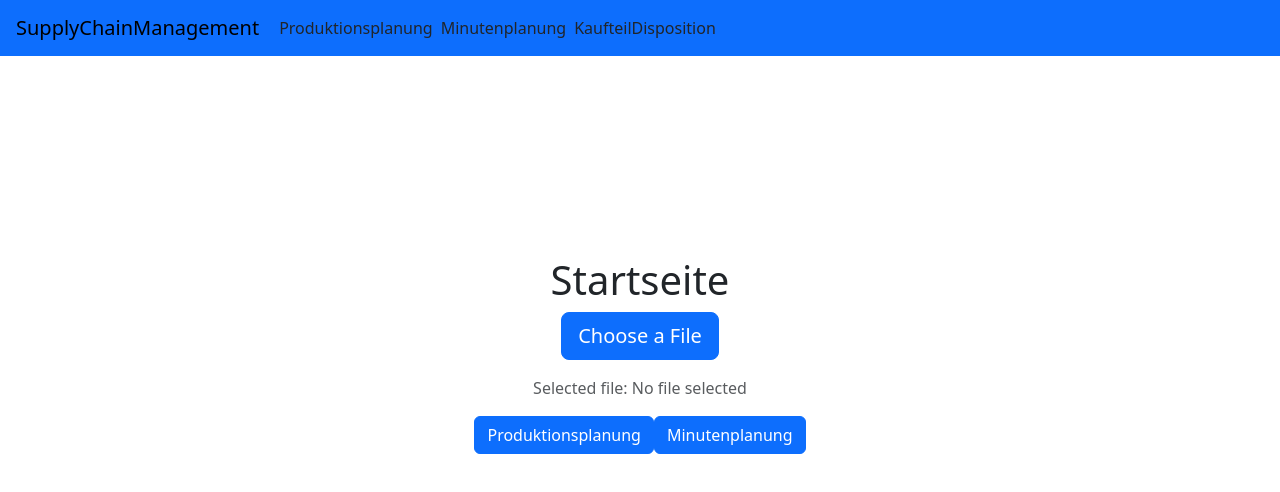
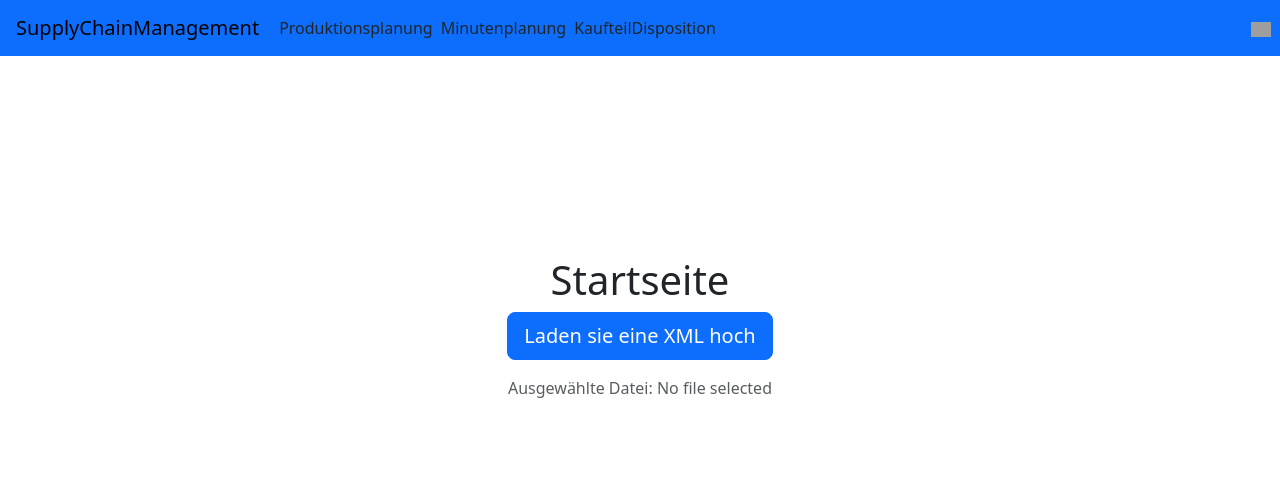
Before and after one commit to universalmensch/IBSYS2ProduktionsPlanung, a React (Vite) app in the folder ibsys2Produktionsplanung/: page / in a window 1280 px wide. Shown: the top 492 px of the page. Built offline with nearby package versions, Linux system fonts and the light colour scheme; grey boxes are pictures that could not be loaded.

Commit message:
add i18n

```diff
--- a/ibsys2Produktionsplanung/package.json
+++ b/ibsys2Produktionsplanung/package.json
@@ -12,9 +12,11 @@
   "dependencies": {
     "bootstrap": "^5.3.3",
     "fast-xml-parser": "^5.2.0",
+    "i18next": "^25.1.2",
     "react": "^19.0.0",
     "react-bootstrap": "^2.9.2",
     "react-dom": "^19.0.0",
+    "react-i18next": "^15.5.1",
     "react-router-bootstrap": "^0.26.2",
     "react-router-dom": "^6.21.1"
   },
--- a/ibsys2Produktionsplanung/src/components/fileinput.tsx
+++ b/ibsys2Produktionsplanung/src/components/fileinput.tsx
@@ -3,11 +3,13 @@ import 'bootstrap/dist/css/bootstrap.min.css';
 import {useGeneralStore} from '../helper/GeneralStoreContext';
 
 import {XMLParser} from 'fast-xml-parser';
+import { useTranslation } from 'react-i18next';
 
 
 const FileInput: React.FC = () => {
     const [fileName, setFileName] = useState<string>('No file selected');
     const {generalStore, setGeneralStoreData} = useGeneralStore();
+    const {t} = useTranslation()
 
     const handleFileChange = (event: React.ChangeEvent<HTMLInputElement>) => {
         const file = event.target.files?.[0];
@@ -40,7 +42,7 @@ const FileInput: React.FC = () => {
     return (
         <>
             <label htmlFor="fileInput" className="btn btn-primary btn-lg">
-                Choose a File
+                {t("Laden sie eine XML hoch")}
                 <input
                     type="file"
                     id="fileInput"
@@ -49,7 +51,7 @@ const FileInput: React.FC = () => {
                     onChange={handleFileChange}
                 />
             </label>
-            <p className="mt-3 text-muted">{`Selected file: ${fileName}`}</p>
+            <p className="mt-3 text-muted">{`${t('Ausgewählte Datei')}: ${fileName}`}</p>
         </>
     );
 };
--- /dev/null
+++ b/ibsys2Produktionsplanung/src/components/languageSelect.tsx
@@ -0,0 +1,63 @@
+import { useState } from 'react';
+import i18n from 'i18next';
+import { useTranslation } from 'react-i18next';
+import { Button } from 'react-bootstrap';
+
+const LANGUAGES = [
+  { code: 'en', label: 'English', flag: 'https://flagcdn.com/w320/us.png' },
+  { code: 'de', label: 'Deutsch', flag: 'https://flagcdn.com/w320/de.png' },
+];
+
+const LanguageSelect = () => {
+  const { t } = useTranslation();
+  const [open, setOpen] = useState(false);
+  const currentLang = LANGUAGES.find(l => l.code === i18n.language) || LANGUAGES[0];
+
+  const handleChange = (langCode: string) => {
+    i18n.changeLanguage(langCode);
+    setOpen(false);
+  };
+
+  return (
+    <div className="lang-select-wrapper" style={{ position: 'relative', display: 'inline-block', justifyContent: 'end'}}>
+      <Button
+        onClick={() => setOpen(prev => !prev)}
+        className="btn btn-sm lang-btn"
+        aria-label={t('Select Language')}
+      >
+        <img src={currentLang.flag} alt={currentLang.code} width="20" height="15" className="lang-flag" />
+      </Button>
+
+      {open && (
+        <ul className="lang-dropdown" style={{
+          position: 'absolute',
+          top: '100%',
+          left: 0,
+          backgroundColor: 'white',
+          border: '1px solid #ccc',
+          borderRadius: '4px',
+          padding: 4,
+          margin: '6px 0 0 0',
+          listStyle: 'none',
+          boxShadow: '0 2px 8px rgba(0,0,0,0.15)',
+          zIndex: 1000
+        }}>
+          {LANGUAGES.map(({ code, label, flag }) => (
+            <li key={code}>
+              <button
+                onClick={() => handleChange(code)}
+                className="dropdown-item btn btn-link"
+                style={{ textAlign: 'left', width: '100%' }}
+              >
+                <img src={flag} alt={code} width="20" height="15" className="me-2" />
+                {label}
+              </button>
+            </li>
+          ))}
+        </ul>
+      )}
+    </div>
+  );
+};
+
+export default LanguageSelect;
--- a/ibsys2Produktionsplanung/src/components/navbar.tsx
+++ b/ibsys2Produktionsplanung/src/components/navbar.tsx
@@ -2,6 +2,7 @@ import { Link } from 'react-router-dom'; // <-- import Link
 import 'bootstrap/dist/css/bootstrap.min.css';
 import DownloadXmlButton from './fileoutput';
 import { useGeneralStore } from '../helper/GeneralStoreContext';
+import LanguageSelect from './languageSelect';
 
 export default function Navbar() {
   const {generalStore} = useGeneralStore()
@@ -9,12 +10,13 @@ export default function Navbar() {
     <nav className="navbar navbar-expand-lg navbar-light bg-primary fixed-top">
       <Link className="navbar-brand mx-3" to="/">SupplyChainManagement</Link>
 
-      <div className="d-flex">
         <Link className="navbar-item text-decoration-none text-dark px-1" to="/Produktionsplanung">Produktionsplanung</Link>
         <Link className="navbar-item text-decoration-none text-dark px-1" to="/Minutenplanung">Minutenplanung</Link>
         <Link className="navbar-item text-decoration-none text-dark px-1" to="/KaufteilDisposition">KaufteilDisposition</Link>
+        <div className="ms-auto">
         <DownloadXmlButton {...(generalStore?.output ?? undefined)} />
-      </div>
+        <LanguageSelect/>
+        </div>
     </nav>
   );
 }
--- /dev/null
+++ b/ibsys2Produktionsplanung/src/i18n.tsx
@@ -0,0 +1,20 @@
+import i18n from 'i18next';
+import { initReactI18next } from 'react-i18next';
+
+import de from './locales/de/translation.json';
+import en from './locales/en/translation.json';
+
+i18n
+  .use(initReactI18next) // connects with React
+  .init({
+    resources: {
+      de: { translation: de },
+      en: { translation: en },
+    },
+    fallbackLng: 'de',
+    interpolation: {
+      escapeValue: false,
+    },
+  });
+
+export default i18n;
--- /dev/null
+++ b/ibsys2Produktionsplanung/src/locales/de/translation.json
@@ -0,0 +1,6 @@
+{
+    "Startseite": "Startseite",
+    "Sprache ändern": "Sprache ändern",
+    "Ausgewählte Datei": "Ausgewählte Datei",
+    "Laden sie eine XML hoch": "Laden sie eine XML hoch"
+}
--- /dev/null
+++ b/ibsys2Produktionsplanung/src/locales/en/translation.json
@@ -0,0 +1,6 @@
+{
+    "Startseite": "Welcome Page",
+    "Sprache ändern": "Change Language",
+    "Ausgewählte Datei": "Selected file",
+    "Laden sie eine XML hoch": "Upload an XML"
+}
--- a/ibsys2Produktionsplanung/src/main.tsx
+++ b/ibsys2Produktionsplanung/src/main.tsx
@@ -9,6 +9,8 @@ import { Minutenplanung } from './pages/MinutenPlanung';
 import { Kaufteildisposition } from './pages/Kaufteildisposition';
 import { GeneralStoreProvider } from './helper/GeneralStoreContext'; // Import the provider
 import Navbar from './components/navbar';
+import './i18n.tsx';
+
 
 ReactDOM.createRoot(document.getElementById('root')!).render(
 	<React.StrictMode>
--- a/ibsys2Produktionsplanung/src/pages/Kaufteildisposition.tsx
+++ b/ibsys2Produktionsplanung/src/pages/Kaufteildisposition.tsx
@@ -5,7 +5,6 @@ import {ProduktionsPlanDTO} from "../dtos/ProduktionsPlanDTO.tsx";
 import {Kaufteil, Kaufteile} from '../dtos/Kaufteile.tsx';
 import {useState} from "react";
 import {BestellTyp, BestellungDTO} from "../dtos/BestellungDTO.tsx";
-import {Order} from "../dtos/XMLOutput.tsx";
 
 export function Kaufteildisposition() {
     const {generalStore, setGeneralStoreData} = useGeneralStore()
--- a/ibsys2Produktionsplanung/src/pages/Startseite.tsx
+++ b/ibsys2Produktionsplanung/src/pages/Startseite.tsx
@@ -1,23 +1,13 @@
-import { Button } from 'react-bootstrap';
-import { LinkContainer } from 'react-router-bootstrap';
 import FileInput from '../components/fileinput';
+import { useTranslation } from 'react-i18next';
 
 export function Startseite() {
+    const {t} = useTranslation()
     return(
         <div>
 
-            <h1>Startseite</h1>
+            <h1>{t('Startseite')}</h1>
             <FileInput></FileInput>
-            <LinkContainer to="/Produktionsplanung">
-                <Button className="Button">
-                    Produktionsplanung
-                </Button>
-            </LinkContainer>
-            <LinkContainer to="/Minutenplanung">
-                <Button className="Button">
-                    Minutenplanung
-                </Button>
-            </LinkContainer>
         </div>
     );
 }
```
Also changed, not shown: 1 other file (tests, documents, lock files or other folders).
